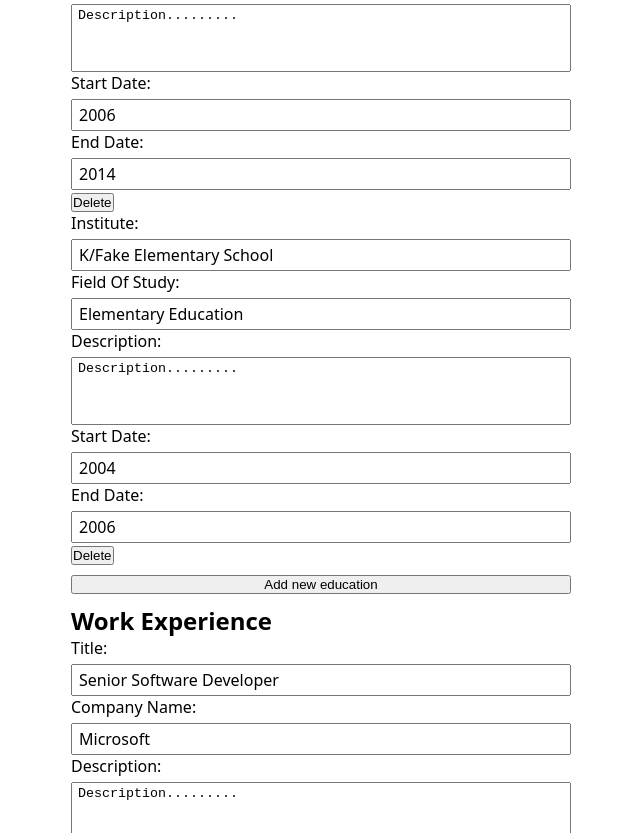
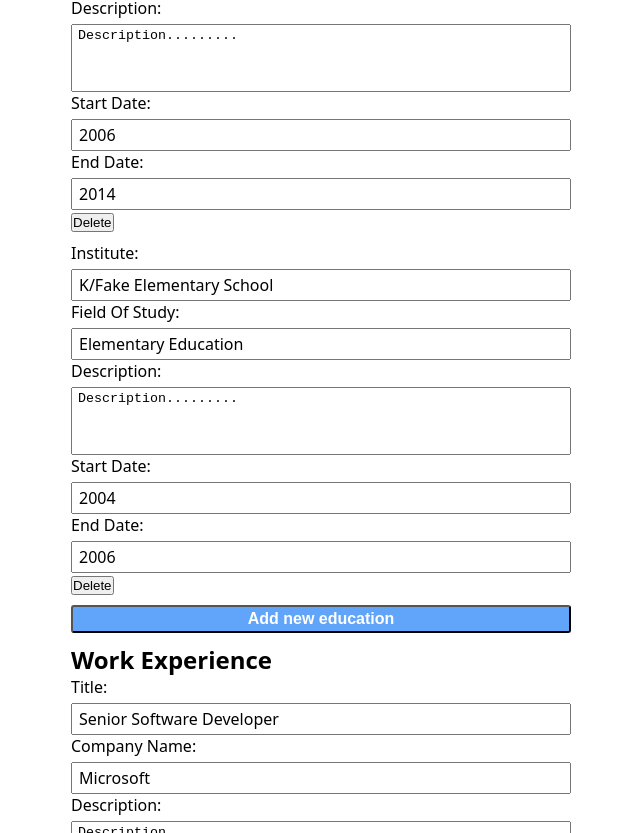
Before and after one commit to VMadhuranga/cv-application, a React (Vite) app: page / in a window 1280 px wide. Shown: the part 988-1821 px from the top of the page, without its empty margins (319-959 px from the left). Built offline with nearby package versions, Linux system fonts and the light colour scheme.

Commit message:
Update Education component
Add education class to section element

Add add-new class to add new education button and
move inside section element

```diff
--- a/src/components/cv-information/education/education.jsx
+++ b/src/components/cv-information/education/education.jsx
@@ -33,15 +33,14 @@ export function Education({ educations, updateEducations }) {
   });
 
   return (
-    <>
-      <section>
-        <h2>Education</h2>
-        {educationsArr}
-      </section>
+    <section className="education">
+      <h2>Education</h2>
+      {educationsArr}
       <Button
         text={"Add new education"}
         handleOnClick={addNewEducation}
+        className={"add-new"}
       ></Button>
-    </>
+    </section>
   );
 }
```
